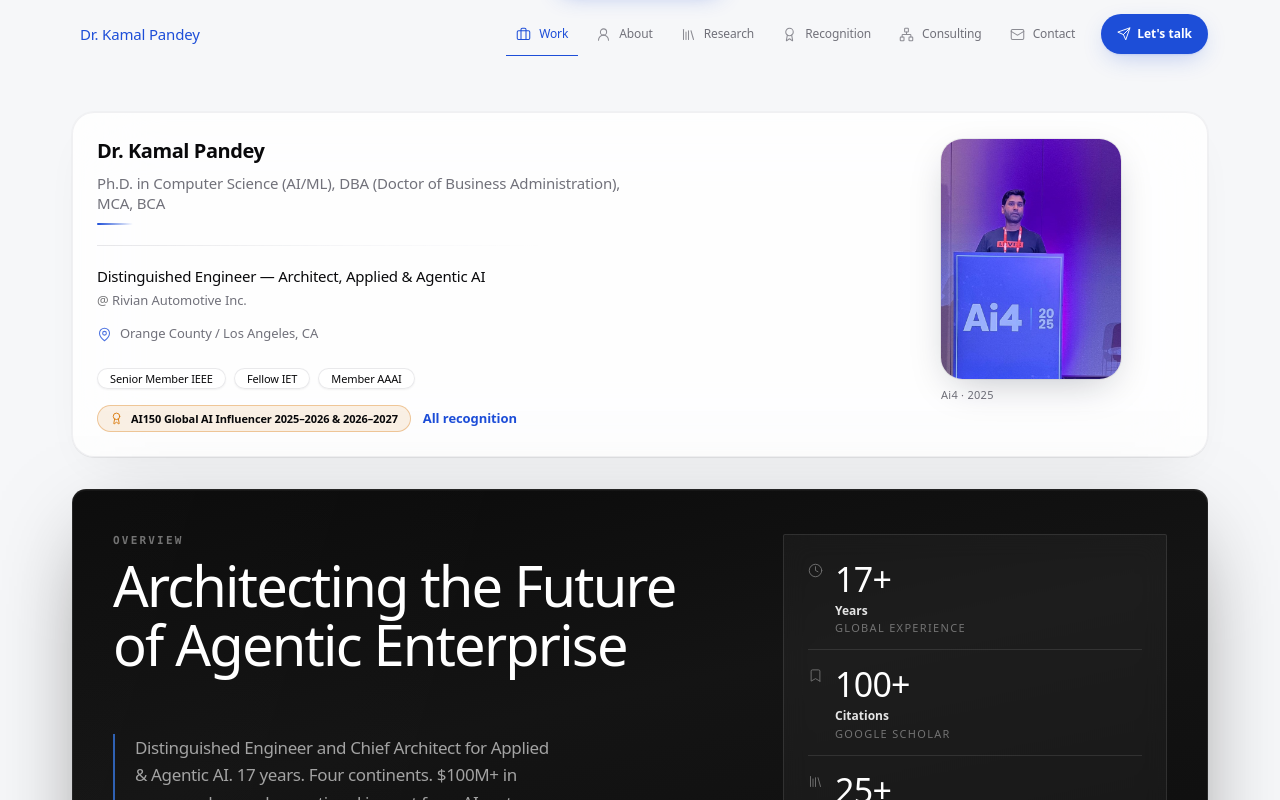
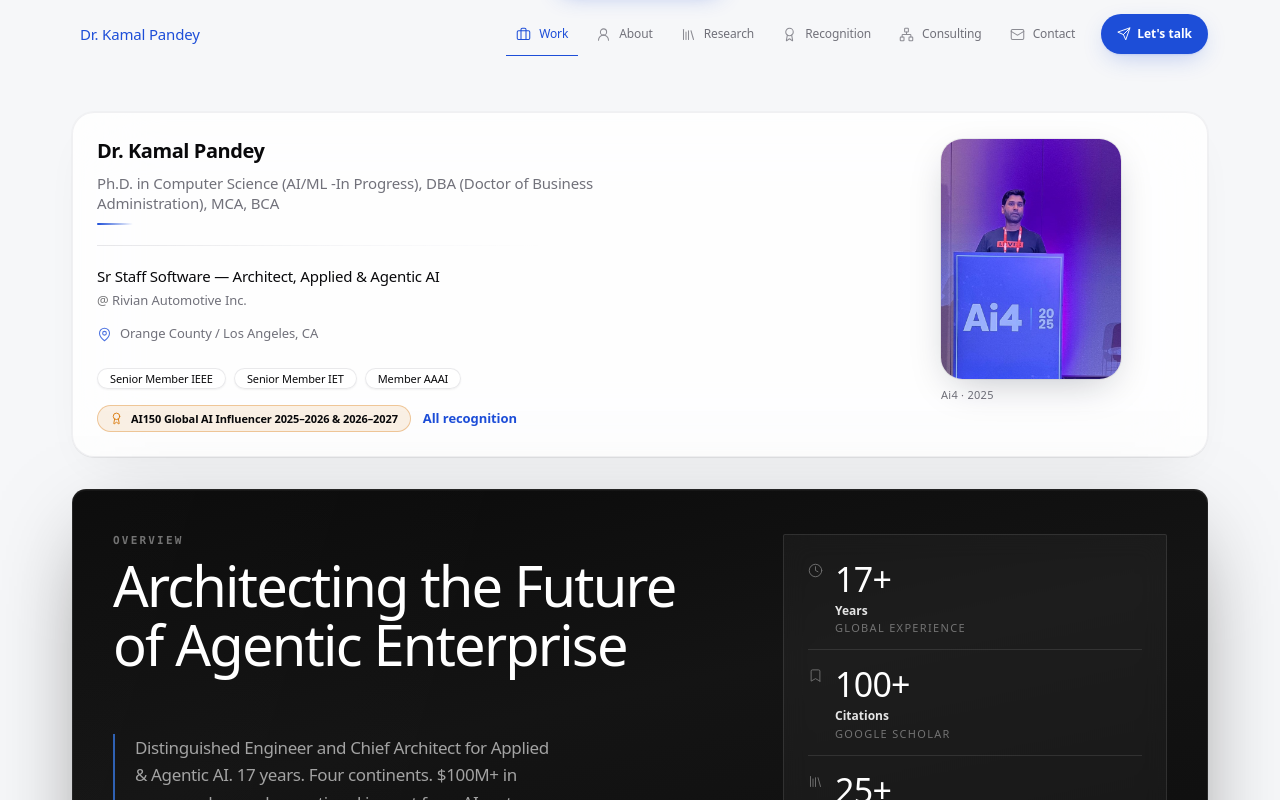
Before and after one commit to Goodkamalpandey/kpportfolio-main, a Next.js app: page / in a window 1280 px wide. Shown: the top 800 px of the page. Built offline with nearby package versions, Linux system fonts and the light colour scheme.

Commit message:
fix(kp): update role title, degrees, and membership labels
Align hero and about timeline with current Rivian title and recognition wording.

Co-authored-by: Cursor <cursoragent@cursor.com>

```diff
--- a/components/kp/KpAbout.tsx
+++ b/components/kp/KpAbout.tsx
@@ -3,11 +3,11 @@ import KpUiIcon from './KpUiIcon'
 import { ABOUT_P1, ABOUT_P2, ABOUT_P3, SITE } from './data'
 
 const TIMELINE_ROWS = [
-  { icon: 'briefcase' as const, k: 'Present', line: 'Distinguished Engineer — Chief Architect, Applied & Agentic AI @ Rivian' },
+  { icon: 'briefcase' as const, k: 'Present', line: 'Sr Staff Software Architect, Applied & Agentic AI @ Rivian' },
   { icon: 'briefcase' as const, k: '2022–23', line: 'Solution Architect, Applied AI @ Rivian' },
   { icon: 'briefcase' as const, k: '2021–22', line: 'Staff Software Engineer — Digital Workplace & Automation @ Rivian' },
   { icon: 'cloud' as const, k: '2020–21', line: 'Cloud Solutions Consulting Architect @ Samsung SDS America' },
-  { icon: 'landmark' as const, k: '2015–19', line: 'Sr. Architect — Digital Workplace & M365 @ Goodyear' },
+  { icon: 'landmark' as const, k: '2015–19', line: 'Sr. Architect — Digital Workplace & Modern Workplace @ Goodyear' },
   { icon: 'rocket' as const, k: '2012–15', line: 'Project Lead / Sr. Software Engineer @ LTI (Viacom, Warner Bros, WSP)' },
   { icon: 'cpu' as const, k: '2010–11', line: 'Lead Engineer, ECM @ HCL Technologies' },
   { icon: 'globe2' as const, k: '2011–12', line: 'Consultant @ Singtel Optus (Sydney)' },
--- a/components/kp/data.ts
+++ b/components/kp/data.ts
@@ -32,18 +32,17 @@ export const SITE = {
 /** Hero identity strip — structured for editorial hierarchy (credentials → role → place → honors). */
 export const HERO_IDENTITY = {
   displayName: 'Dr. Kamal Pandey',
-  degrees: 'Ph.D. in Computer Science (AI/ML), DBA (Doctor of Business Administration), MCA, BCA',
-  roleTitle: 'Distinguished Engineer — Architect, Applied & Agentic AI',
+  degrees: 'Ph.D. in Computer Science (AI/ML -In Progress), DBA (Doctor of Business Administration), MCA, BCA',
+  roleTitle: 'Sr Staff Software — Architect, Applied & Agentic AI',
   employer: 'Rivian Automotive Inc.',
   location: 'Orange County / Los Angeles, CA',
-  memberships: ['Senior Member IEEE', 'Fellow IET', 'Member AAAI'] as const,
+  memberships: ['Senior Member IEEE', 'Senior Member IET', 'Member AAAI'] as const,
   /** Full list — Recognition page + schema. */
   recognition: [
     'AI150 Global AI Influencer 2026–2027',
-    'Global AI Leader 2025',
-    'Fellow of IET (Fellow)',
+    'Global AI Leader 2025-2026',
     'Senior Member of IEEE (Senior Member)',
-    'Member of AAAI (Sr. Member)',
+    'Member of AAAI (Member)',
     'IEEE SoutheastCon Best Paper Award 2025',
     'IEEE Access Best Paper Award 2025',
     'Box Work (AI) Award 2025',
```
